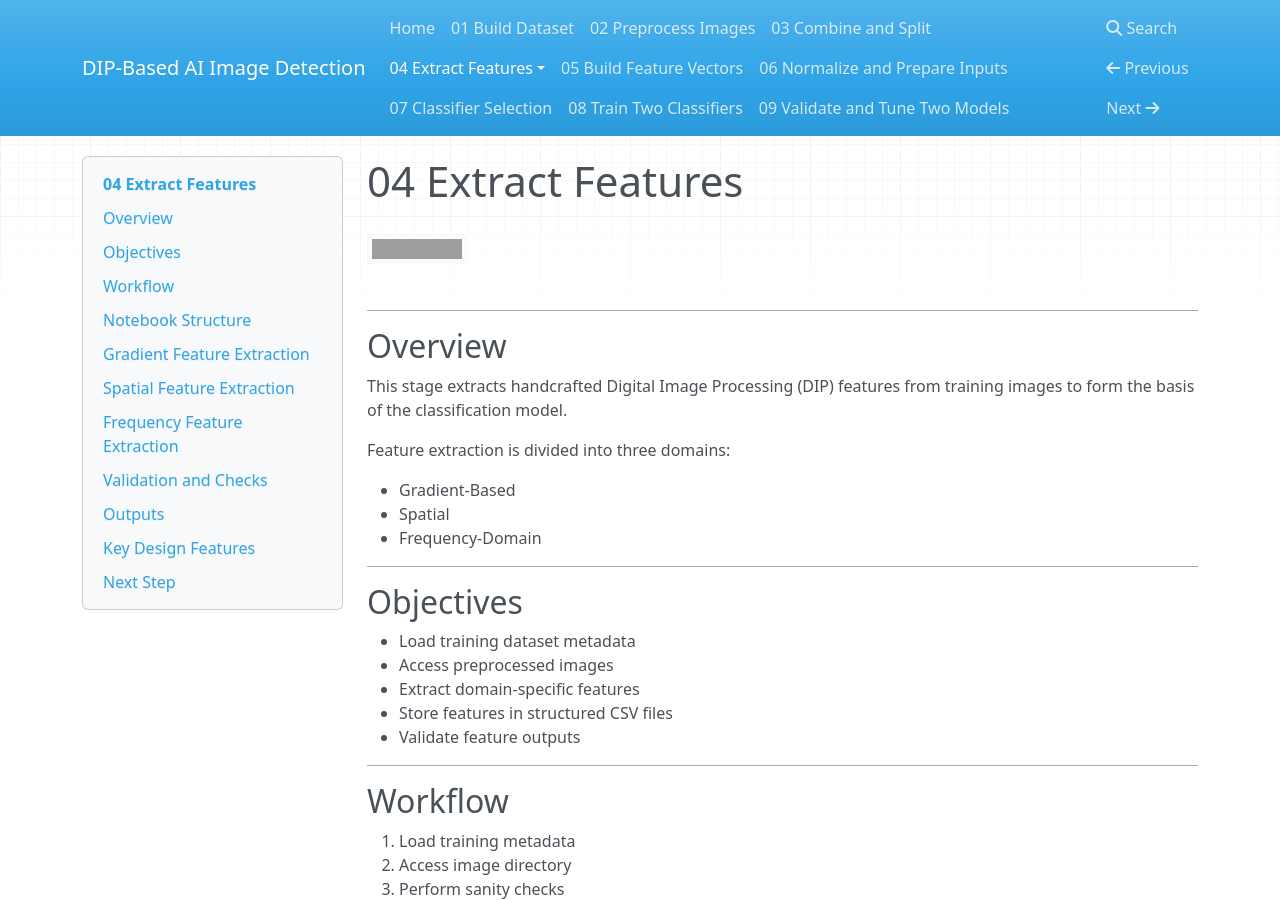
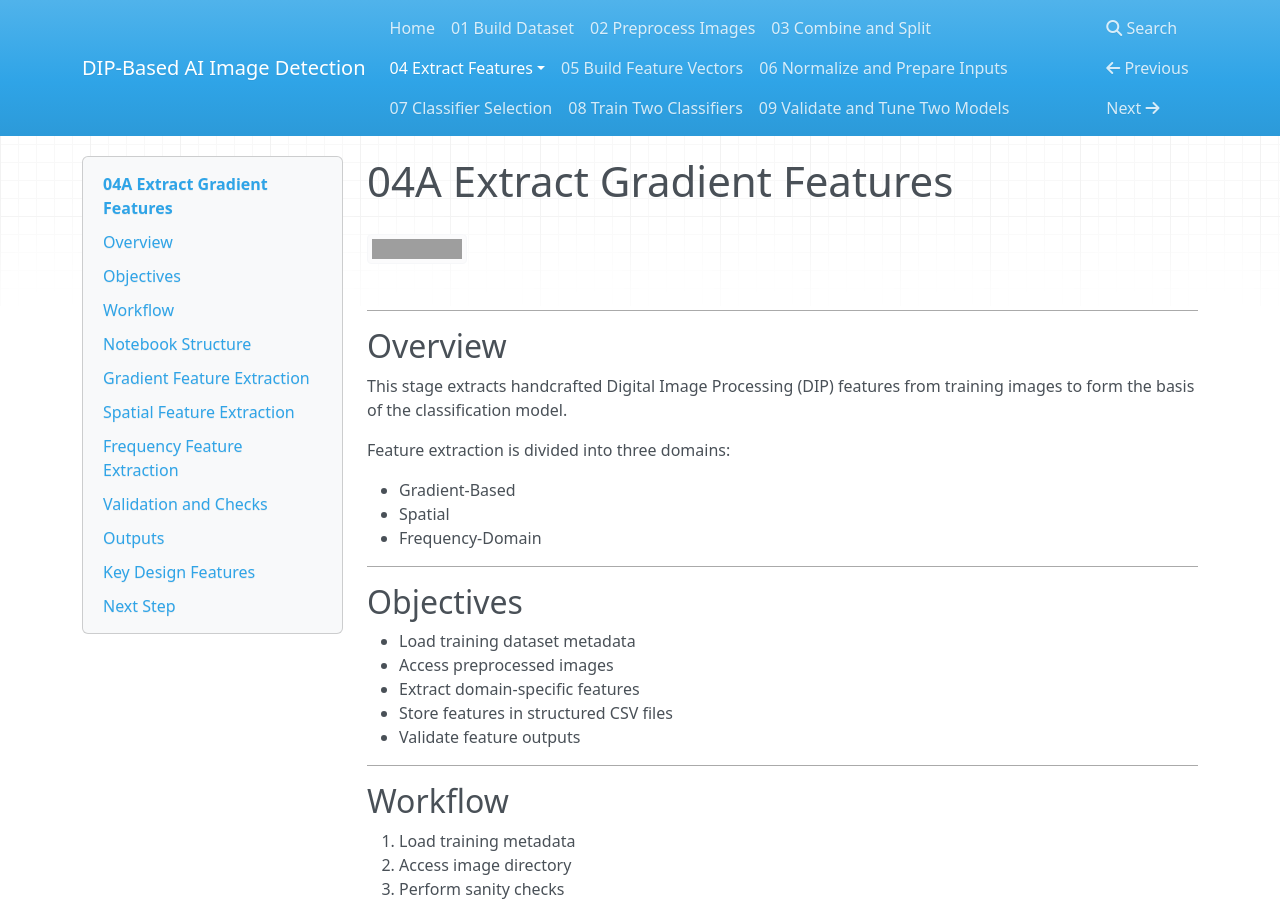
Before and after one commit to pgailinas/dip-ai-image-detection, an MkDocs documentation site: the page built from docs/04A_Extract_Gradient_Features.md, in a window 1280 px wide and 900 px high. Built offline with MkDocs 1.6.1, drawn with Linux system fonts in a browser that asks for light colours; nearby versions of some CDN libraries; grey boxes are pictures that could not be loaded.

Commit message:
Update 04A_Extract_Gradient_Features.md

```diff
--- a/docs/04A_Extract_Gradient_Features.md
+++ b/docs/04A_Extract_Gradient_Features.md
@@ -1,6 +1,6 @@
-# 04 Extract Features
+# 04A Extract Gradient Features
 
-[![Open in Colab](https://colab.research.google.com/assets/colab-badge.svg)](https://colab.research.google.com/github/pgailinas/dip-ai-image-detection/blob/main/notebooks/04_Extract_Features.ipynb)
+[![Open in Colab](https://colab.research.google.com/assets/colab-badge.svg)](https://colab.research.google.com/github/pgailinas/dip-ai-image-detection/blob/main/notebooks/04A_Extract_Gradient_Features.ipynb)
 
 ---
 
```
